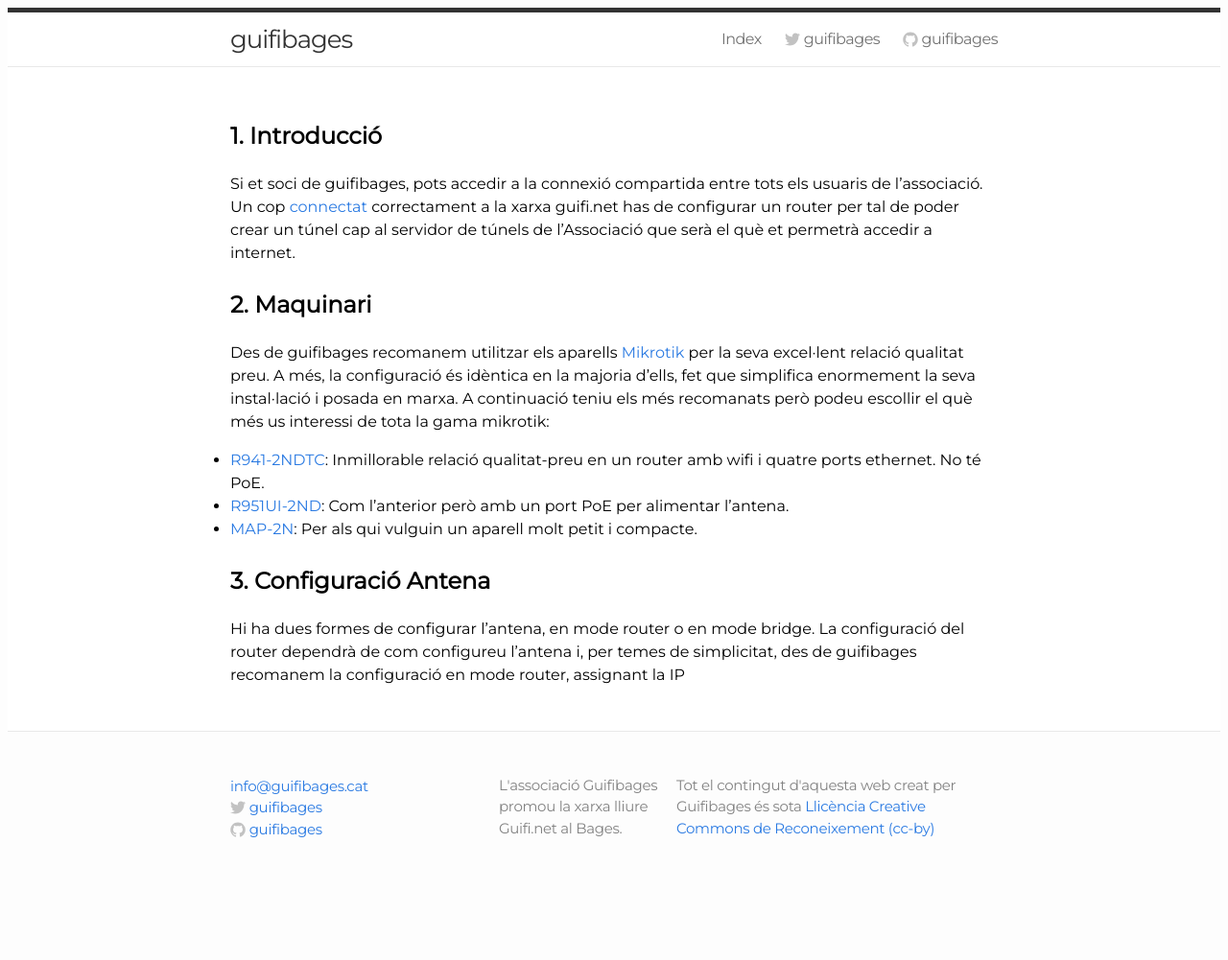
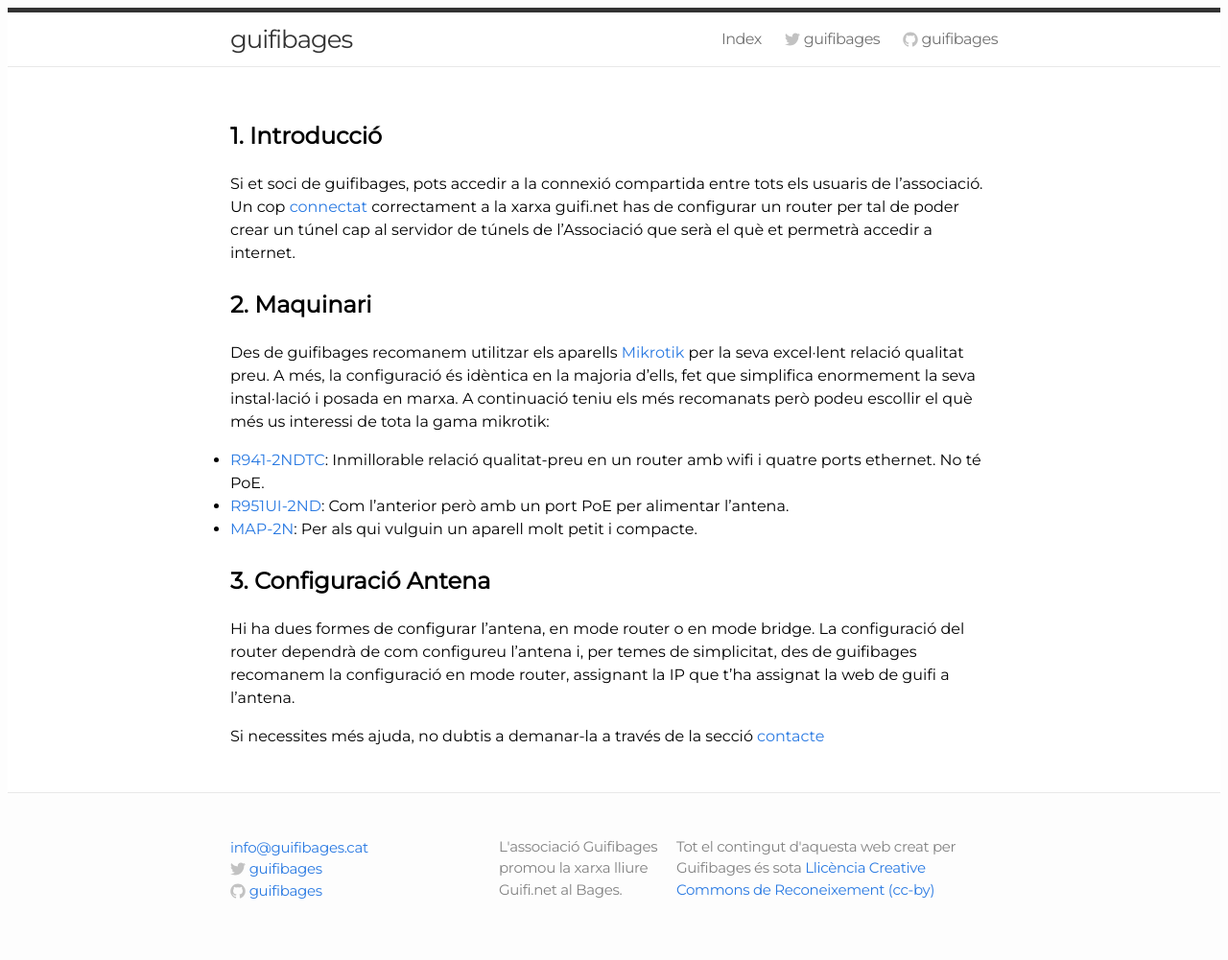
Before and after one commit to guifibages/guifibages.github.io, a Jekyll site: the page built from doc/connexio/internet/tunel/index.md, in a window 1280 px wide. Shown: the whole page at 96% size. Built offline with Jekyll 4.4.1, drawn with Linux system fonts in a browser that asks for light colours; before the commit the page ends 937 px from its top, so only the background shows below that.

Commit message:
Update index.md

```diff
--- a/doc/connexio/internet/tunel/index.md
+++ b/doc/connexio/internet/tunel/index.md
@@ -16,4 +16,6 @@ Des de guifibages recomanem utilitzar els aparells [Mikrotik](http://www.mikroti
 
 ## 3. Configuració Antena
 
-Hi ha dues formes de configurar l'antena, en mode router o en mode bridge. La configuració del router dependrà de com configureu l'antena i, per temes de simplicitat, des de guifibages recomanem la configuració en mode router, assignant la IP
+Hi ha dues formes de configurar l'antena, en mode router o en mode bridge. La configuració del router dependrà de com configureu l'antena i, per temes de simplicitat, des de guifibages recomanem la configuració en mode router, assignant la IP que t'ha assignat la web de guifi a l'antena.
+
+Si necessites més ajuda, no dubtis a demanar-la a través de la secció [contacte](http://guifibages.cat/doc/contacte/)
```
